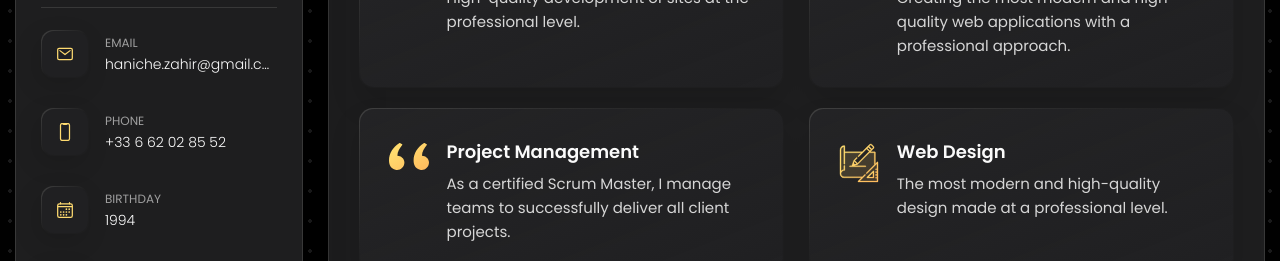
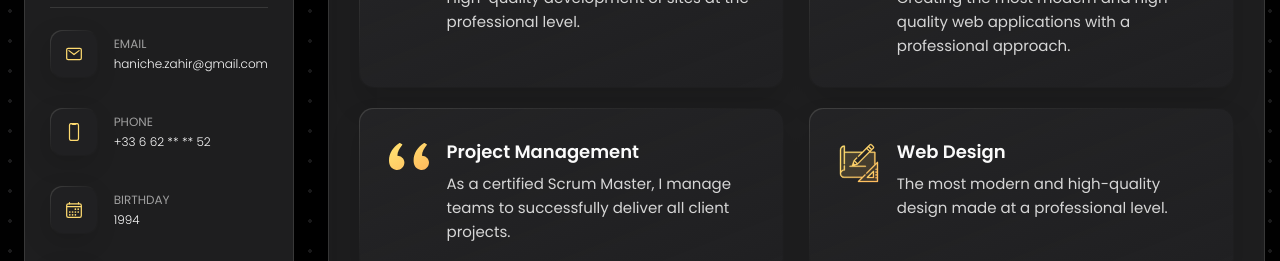
Before and after one commit to ZahirHaniche-dev/ZahirHaniche-portfolio, a plain HTML site: page index.html in a window 1280 px wide. Shown: the part 509-770 px from the top of the page. Drawn offline with nearby package versions, Linux system fonts and the light colour scheme.

Commit message:
Change phone and mailto

```diff
--- a/assets/css/style.css
+++ b/assets/css/style.css
@@ -2049,7 +2049,7 @@ textarea.form-input::-webkit-resizer { display: none; }
   }
 
   .contact-info :is(.contact-link, time, address) {
-    --fs-7: 14px;
+    --fs-7: 12px;
     font-weight: var(--fw-300);
   }
 
--- a/index.html
+++ b/index.html
@@ -68,7 +68,7 @@
                         </div>
                         <div class="contact-info">
                             <p class="contact-title">Email</p>
-                            <a href="mailto:javiyashivam70@gmail.com" class="contact-link">haniche.zahir@gmail.com</a>
+                            <a href="mailto:haniche.zahir@gmail.com" class="contact-link">haniche.zahir@gmail.com</a>
                         </div>
                     </li>
                     <li class="contact-item">
@@ -77,7 +77,7 @@
                         </div>
                         <div class="contact-info">
                             <p class="contact-title">Phone</p>
-                            <a href="tel:+91 9909870870" class="contact-link">+33 6 62 02 85 52</a>
+                            <a href="tel:+33 6 62 ** ** 52" class="contact-link">+33 6 62 ** ** 52</a>
                         </div>
                     </li>
                     <li class="contact-item">
```
